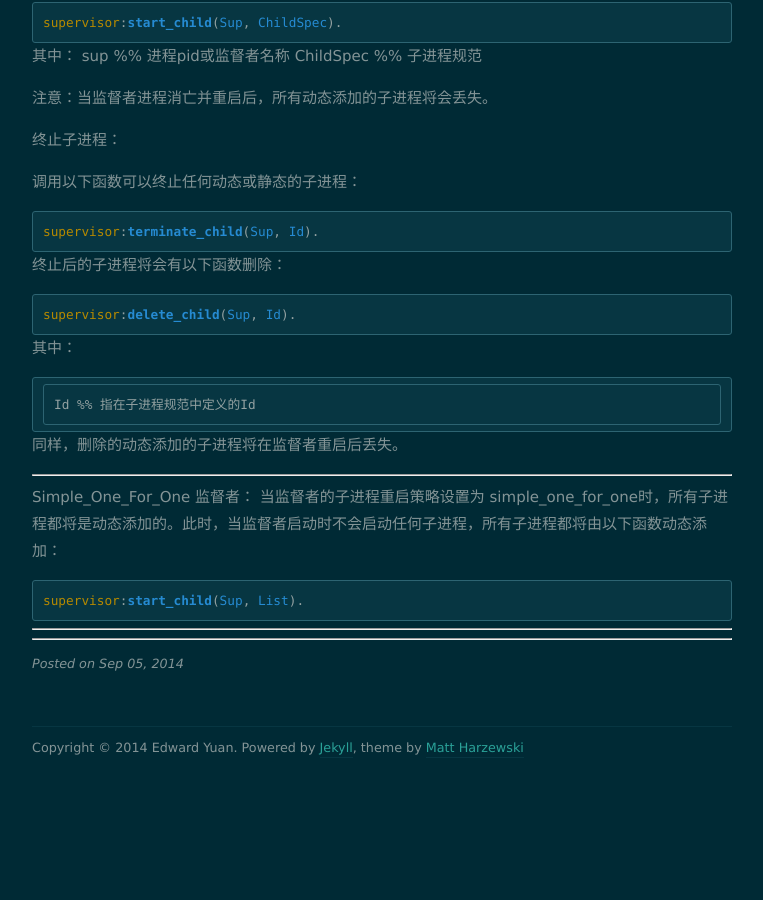
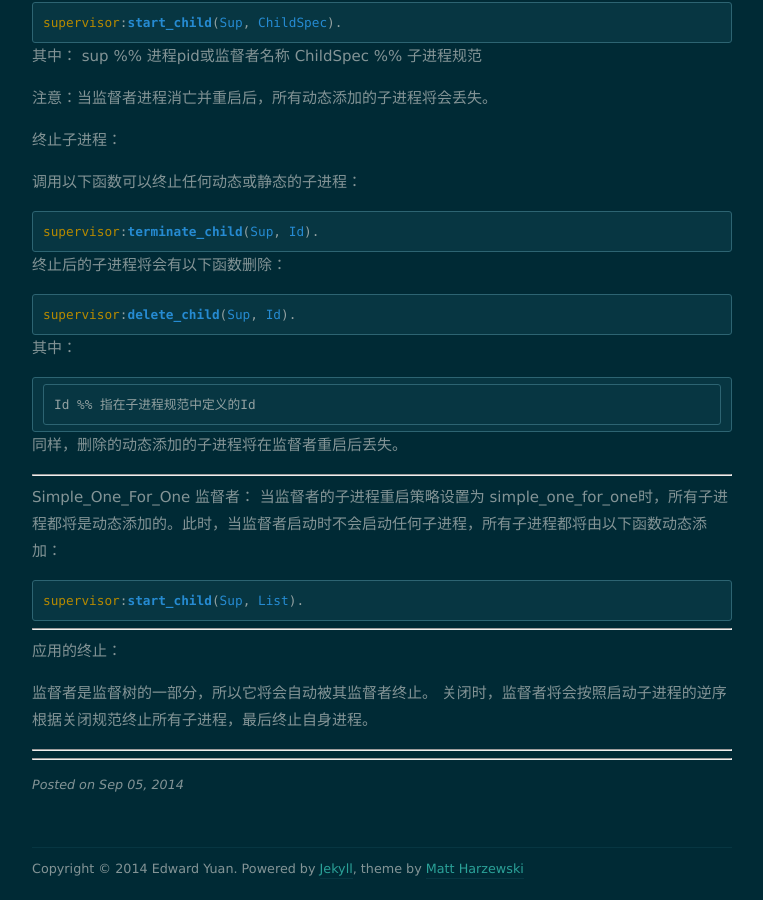
Before and after one commit to EdwardYuan/EdwardYuan.github.io, a Jekyll site: the page built from _posts/2014-09-05-Erlang-OTP_gen_superivisor.markdown, in a window 1280 px wide and 900 px high, scrolled down 2937 px. Shown: the whole window, without its empty margins (258-1021 px from the left). Built offline with Jekyll 4.4.1, drawn with Linux system fonts in a browser that asks for light colours; nearby versions of some CDN libraries; before the commit the page ends 3717 px from its top, so only the background shows below that.

Commit message:
finished

```diff
--- a/_posts/2014-09-05-Erlang-OTP_gen_superivisor.markdown
+++ b/_posts/2014-09-05-Erlang-OTP_gen_superivisor.markdown
@@ -144,6 +144,13 @@ Simple_One_For_One 监督者：
 supervisor:start_child(Sup, List).
 {% endhighlight %}
 
+
+- - -
+
+应用的终止：
+
+监督者是监督树的一部分，所以它将会自动被其监督者终止。 关闭时，监督者将会按照启动子进程的逆序根据关闭规范终止所有子进程，最后终止自身进程。
+
 - - -
 
 
```
